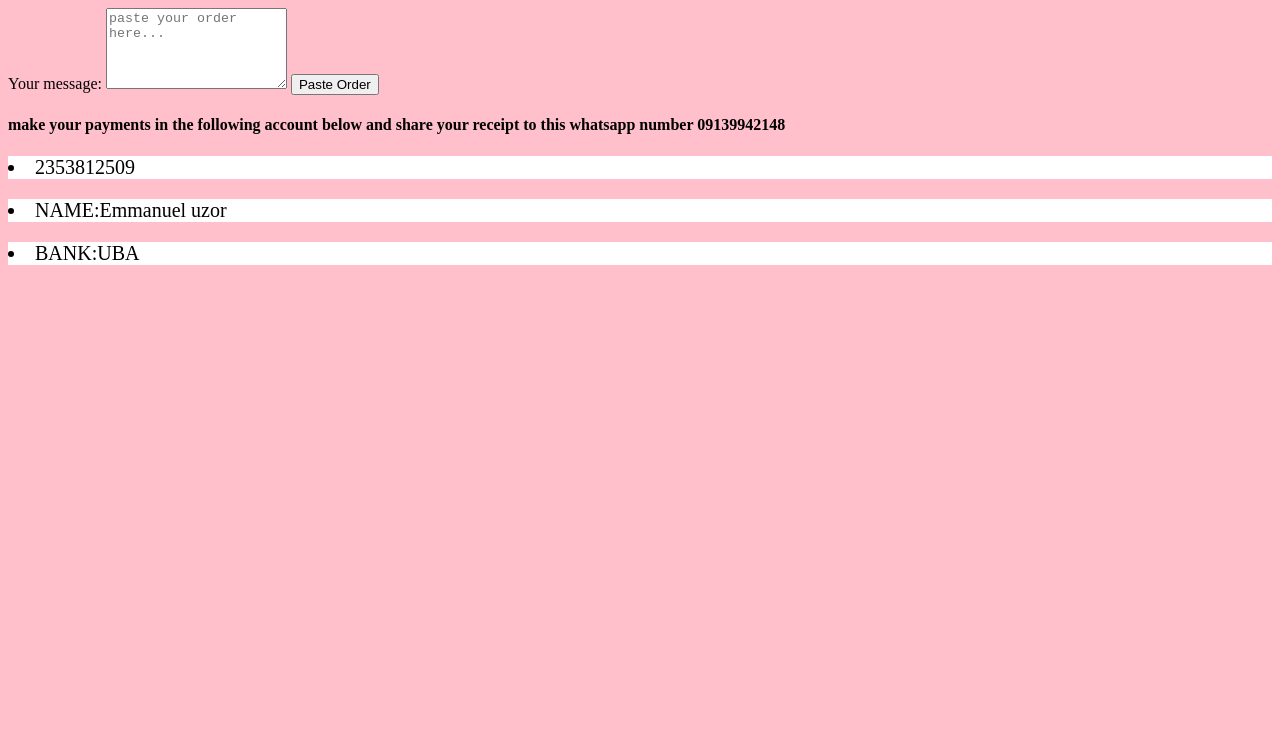
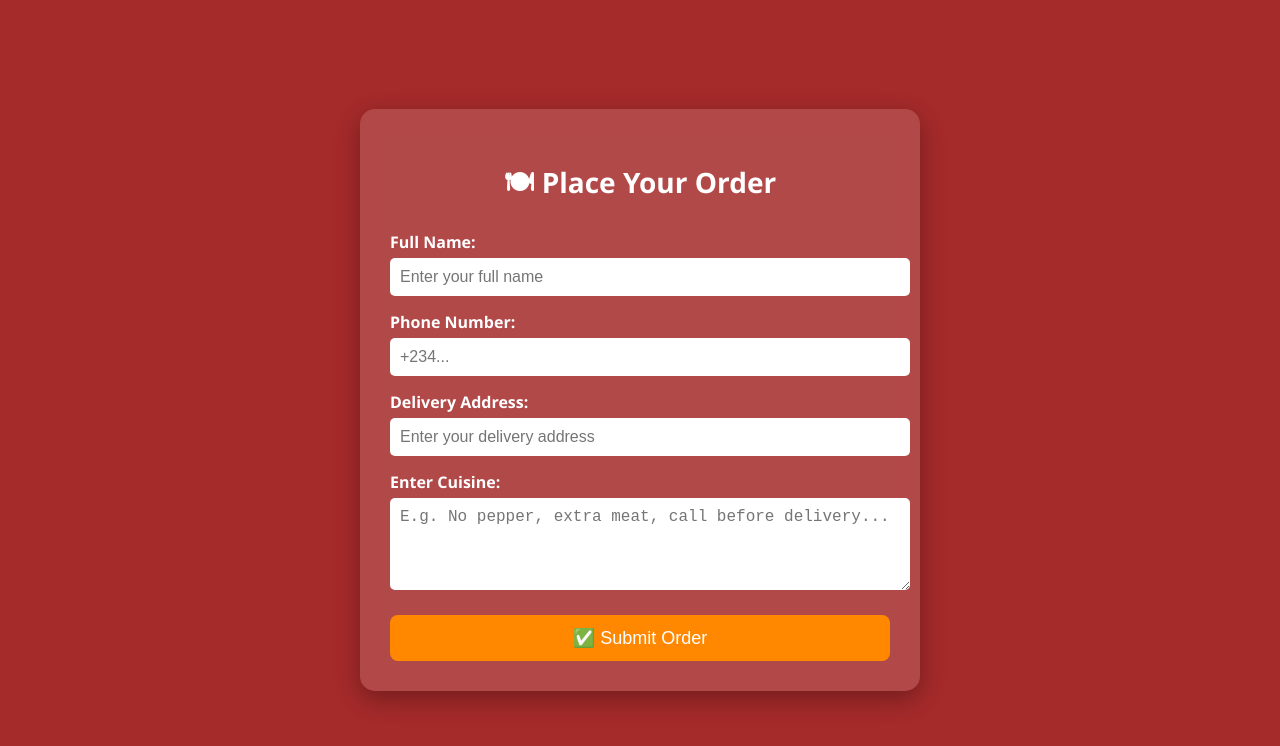
Before and after one commit to GMRDillion11/emmaInterRest, a plain HTML site: page Order.html in a window 1280 px wide. Drawn offline with Linux system fonts and the light colour scheme.

Commit message:
Order.html

```diff
--- a/Order.html
+++ b/Order.html
@@ -1,35 +1,93 @@
 <!DOCTYPE html>
 <html lang="en">
 <head>
+  <meta charset="UTF-8">
+  <title>Place Your Order</title>
+  <meta name="viewport" content="width=device-width, initial-scale=1.0">
+  <style>
+    body {
 
-  <meta charset="UTF-8"/>
- <meta name="viewport" content="width=device width,initial-scale=1.0" />
-  <title>Place your order</title>
-<style>
+      background-size: cover;
+      font-family: 'Segoe UI', sans-serif;
+      margin: 0;
+      padding: 0;
+      display: flex;
+      align-items: center;
+      justify-content: center;
+      min-height: 100vh;
+    }
 
-  body {
+    .order-container {
+      background: rgba(255, 255, 255, 0.15);
+      backdrop-filter: blur(10px);
+      padding: 30px;
+      border-radius: 15px;
+      box-shadow: 0 8px 25px rgba(0,0,0,0.3);
+      width: 90%;
+      max-width: 500px;
+      color: #fff;
+    }
 
+    h2 {
+      text-align: center;
+      margin-bottom: 20px;
+      font-size: 28px;
+    }
 
+    label {
+      display: block;
+      margin-top: 15px;
+      font-weight: bold;
+    }
 
-    .overlay {
-      background-color: rgba(0, 0, 0, 0.6);
-      min-height: 100vh;
-      padding: 40px 20px;
+    input, textarea, select {
+      width: 100%;
+      padding: 10px;
+      margin-top: 5px;
+      border-radius: 5px;
+      border: none;
+      font-size: 16px;
     }
-    p, li {
-      color: black;
-      margin-top: 10px;
-      font-size: 20px;
-      background-color: white;
-      </body>
+
+    button {
+      margin-top: 20px;
+      width: 100%;
+      background-color: #ff8800;
+      color: white;
+      border: none;
+      padding: 12px;
+      font-size: 18px;
+      border-radius: 8px;
+      cursor: pointer;
+      transition: background 0.3s ease;
+    }
+
+    button:hover {
+      background-color: #e07000;
+    }
   </style>
-    <label for="message">Your message:</label>
-    <textarea id="message" name="message" rows="5" placeholder="paste your order here..." required></textarea>
+</head>
+<body>
 
-    <button type="submit">Paste Order</button>
+  <div class="order-container">
+    <h2>🍽 Place Your Order</h2>
 
-  <h4><strong>make your payments in the following account below and share your receipt to this whatsapp number 09139942148</strong></h4>
-  <p><li>2353812509</li></p>
-  <p><li>NAME:Emmanuel uzor</li></p>
-  <p><li>BANK:UBA</li></p>
-  <body style="background-color: pink;">
+    <form action="#" method="post">
+      <label for="name">Full Name:</label>
+      <input type="text" id="name" name="name" required placeholder="Enter your full name">
+
+      <label for="phone">Phone Number:</label>
+      <input type="tel" id="phone" name="phone" required placeholder="+234...">
+
+      <label for="address">Delivery Address:</label>
+      <input type="text" id="address" name="address" required placeholder="Enter your delivery address">
+
+      <label for="message">Enter Cuisine:</label>
+      <textarea id="message" name="message" rows="4" placeholder="E.g. No pepper, extra meat, call before delivery..."></textarea>
+
+      <button type="submit">✅ Submit Order</button>
+    </form>
+  </div>
+      <body style="background-color: brown;">
+</body>
+</html>
```
